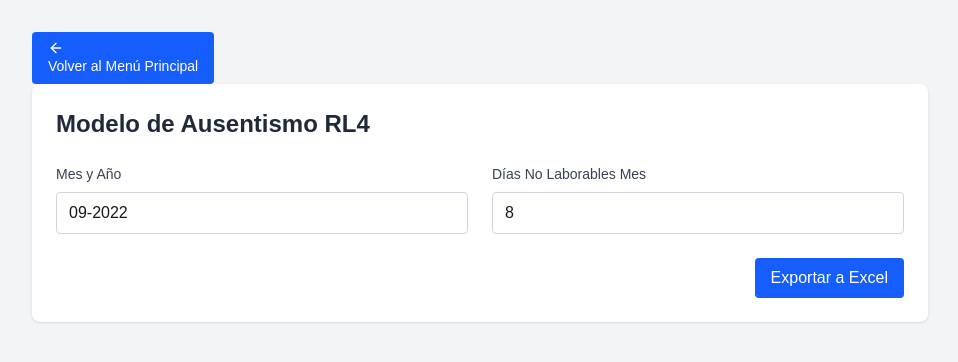
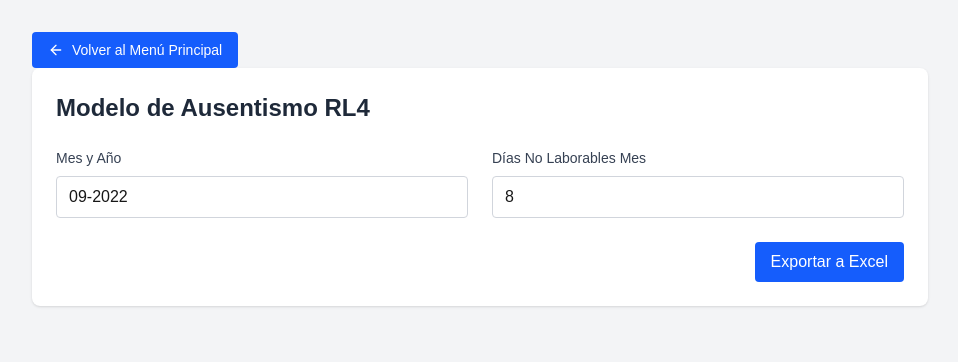
Before and after one commit to Eilen-Fonseca-Garrote/aica-frontend, a Next.js app: page /modeloRL4 in a window 1280 px wide. Shown: the top 362 px of the page, without its empty margins (160-1118 px from the left). Built offline with nearby package versions, Linux system fonts and the light colour scheme.

Commit message:
Replace button.tsx

```diff
--- a/src/components/ui/button.tsx
+++ b/src/components/ui/button.tsx
@@ -1,8 +1,36 @@
 import React from "react";
 
-export function Button({ className = "", children, ...props }: React.ButtonHTMLAttributes<HTMLButtonElement>) {
+export type ButtonVariant = "ghost" | "primary" | "danger" | "default";
+export type ButtonSize = "icon" | "sm" | "md" | "lg";
+
+export interface ButtonProps extends React.ButtonHTMLAttributes<HTMLButtonElement> {
+  variant?: ButtonVariant;
+  size?: ButtonSize;
+}
+
+export function Button({ variant = "default", size = "md", className = "", children, ...props }: ButtonProps) {
+  const base = "rounded transition inline-flex items-center justify-center";
+
+  const variantClass =
+    variant === "ghost"
+      ? "bg-transparent text-white hover:bg-gray-700"
+      : variant === "primary"
+      ? "bg-blue-600 text-white hover:bg-blue-700"
+      : variant === "danger"
+      ? "bg-red-600 text-white hover:bg-red-700"
+      : "bg-blue-600 text-white hover:bg-blue-700";
+
+  const sizeClass =
+    size === "icon"
+      ? "p-2"
+      : size === "sm"
+      ? "px-3 py-1.5 text-sm"
+      : size === "lg"
+      ? "px-6 py-3 text-lg"
+      : "px-4 py-2";
+
   return (
-    <button className={`px-4 py-2 rounded bg-blue-600 text-white hover:bg-blue-700 transition ${className}`} {...props}>
+    <button className={`${base} ${variantClass} ${sizeClass} ${className}`} {...props}>
       {children}
     </button>
   );
```
